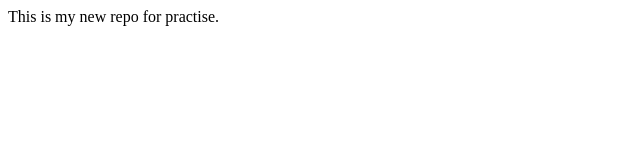
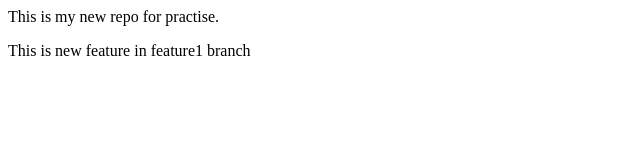
Before and after one commit to NallaCODER/NewRepo, a plain HTML site: page index.html in a window 1280 px wide. Shown: the whole page, without its empty margins (0-640 px from the left). Drawn offline with Linux system fonts and the light colour scheme.

Commit message:
new feature

```diff
--- a/index.html
+++ b/index.html
@@ -1 +1,2 @@
 <p>This is my new repo for practise.<p>
+<p>This is new feature in feature1 branch<p>
```
